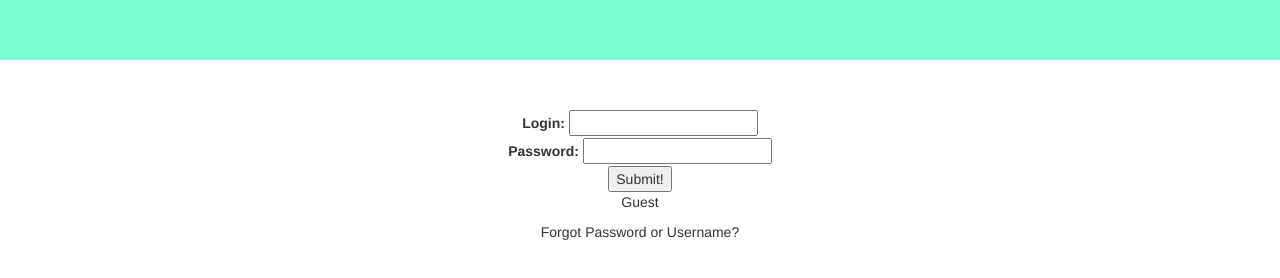
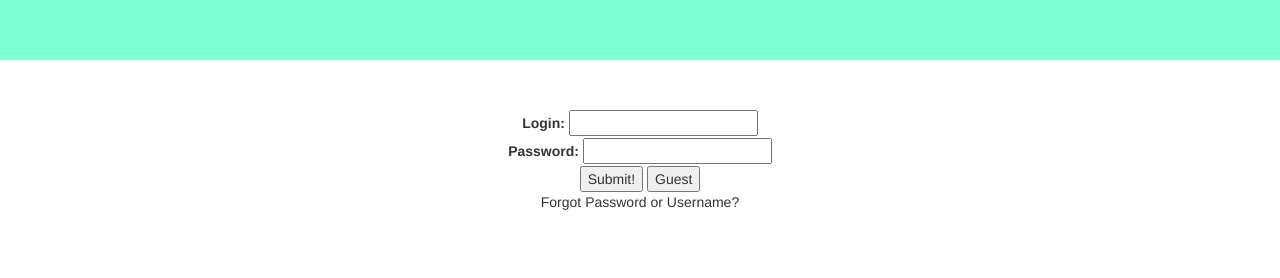
Before and after one commit to Amogh-bhagw/Amogh-Bhagwat-Website, a website: page public/login.html in a window 1280 px wide. Shown: the part 180-458 px from the top of the page. Drawn offline with nearby package versions, Linux system fonts and the light colour scheme.

Commit message:
deleteing

```diff
--- a/public/login.html
+++ b/public/login.html
@@ -34,8 +34,8 @@
             <input type="password" id="password" name="password">
         </div>
         <input type="submit"value="Submit!">
+        <input type="button" id="Guest" value="Guest">
         <div>
-            <p id = "Guest">Guest</p>
             <p id = "Code-ID" onclick="ChangeVis()">Forgot Password or Username?</p>
             <p id = "Code" style="visibility: hidden;">Username: amogh Password: salsa</p>
         </div>
```
